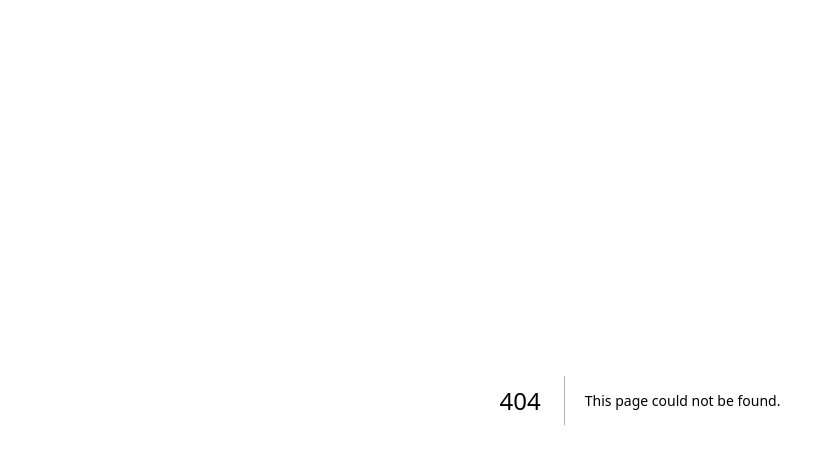
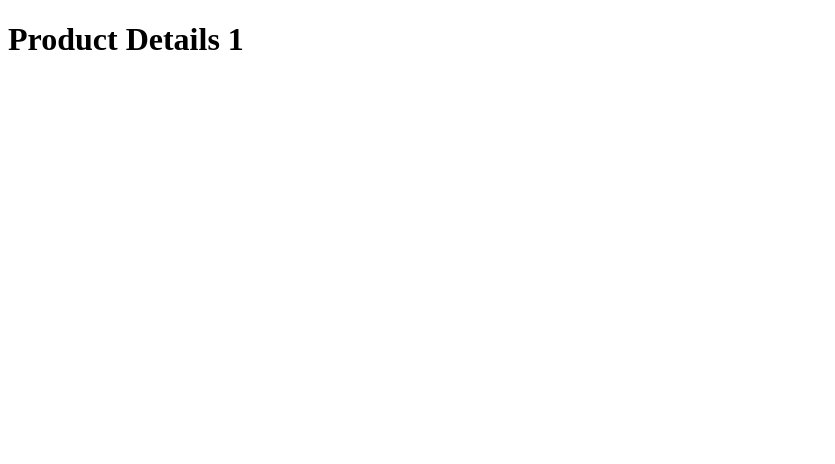
Before and after one commit to mesbah1033/understanding_nextjs_fullstack, a Next.js app in the folder hello-world/: page /products/1 in a window 1280 px wide. Before the commit this address had no page. Shown: the top 464 px of the page, without its empty margins (0-835 px from the left). Built offline with nearby package versions, Linux system fonts and the light colour scheme.

Commit message:
completed chapter 7

```diff
--- /dev/null
+++ b/hello-world/src/app/products/[productId]/page.tsx
@@ -0,0 +1,7 @@
+export default function Products({
+    params,
+}: {
+    params: {productId: string}
+}) {
+    return <h1>Product Details {params.productId}</h1>;
+  }
```
Also changed, not shown: 1 other file (tests, documents, lock files or other folders).
